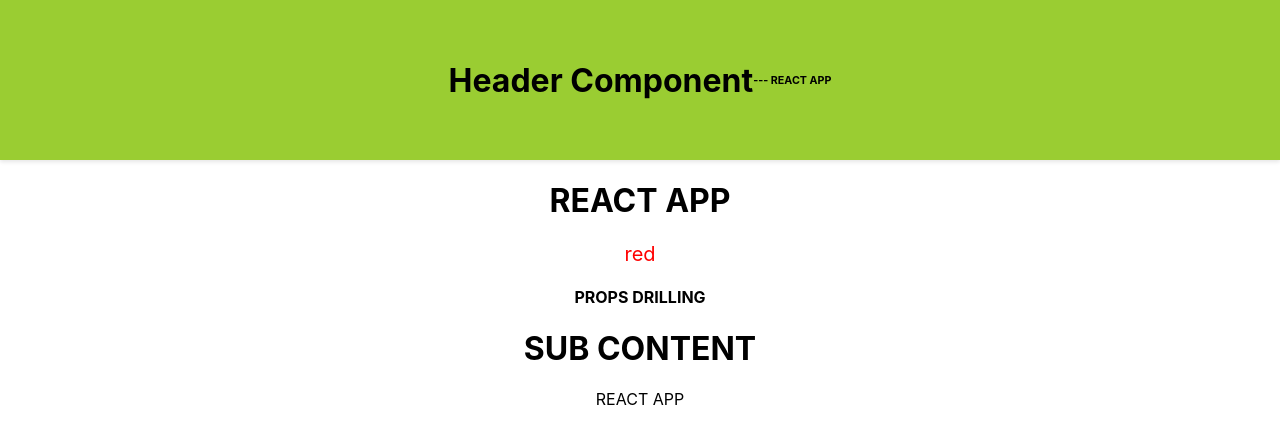
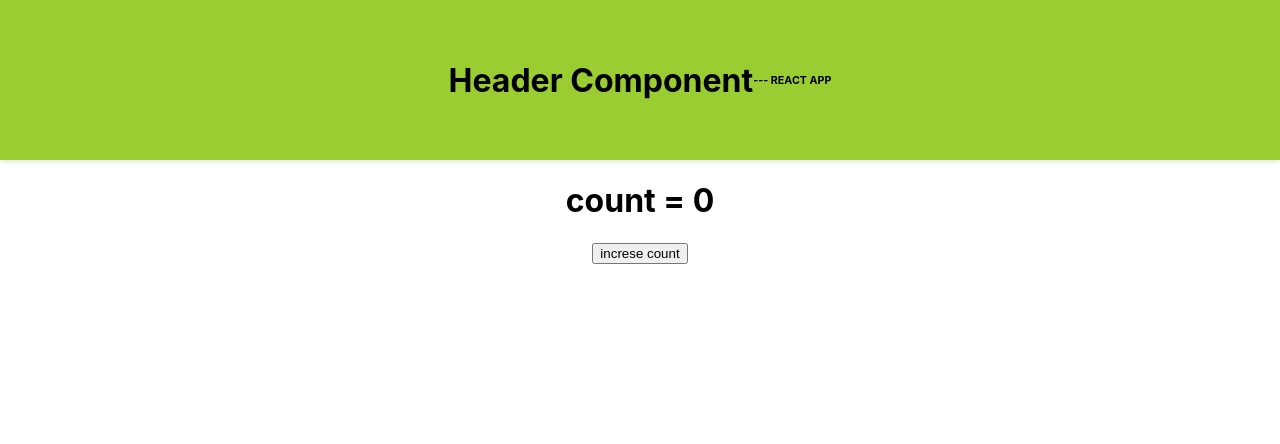
Before and after one commit to samirvithlani/akshayraj-react, a React (Create React App) app: page / in a window 1280 px wide. Shown: the top 444 px of the page. Built offline with nearby package versions, Linux system fonts and the light colour scheme.

Commit message:
usestate

```diff
--- a/src/App.js
+++ b/src/App.js
@@ -4,6 +4,7 @@ import { HomeComponent } from "./components/HomeComponent";
 import HeaderComponent from "./components/HeaderComponent";
 import { MapDemo } from "./components/MapDemo";
 import { Content } from "./components/Content";
+import { UseStateDemo } from "./components/UseStateDemo";
 
 function App() {
 
@@ -18,7 +19,8 @@ function App() {
   return (
     <div className="App">
      <HeaderComponent title = {title}></HeaderComponent>
-     <Content t = {title} s = {style}></Content>
+     {/* <Content t = {title} s = {style}></Content> */}
+     <UseStateDemo></UseStateDemo>
       {/* <HomeComponent></HomeComponent> */}
       {/* <MapDemo></MapDemo> */}
     </div>
--- /dev/null
+++ b/src/components/UseStateDemo.jsx
@@ -0,0 +1,25 @@
+import React, { useState } from 'react'
+
+export const UseStateDemo = () => {
+
+//    var count = 0;
+//count is variable and it is not reactive
+//setCount is function and it is reactive
+//0 is initial value of count
+const [count,setCount] = useState(0);
+//object usestate({})
+//array usestate([])
+//string usestate('')
+//boolean usestate(false)
+    const increseCount = () => {
+        setCount(count+1);
+        console.log(count);
+    }
+
+  return (
+    <div>
+        <h1>count = {count}</h1>
+        <button onClick={()=>{increseCount()}}>increse count</button>
+    </div>
+  )
+}
```
Also changed, not shown: th.txt.
